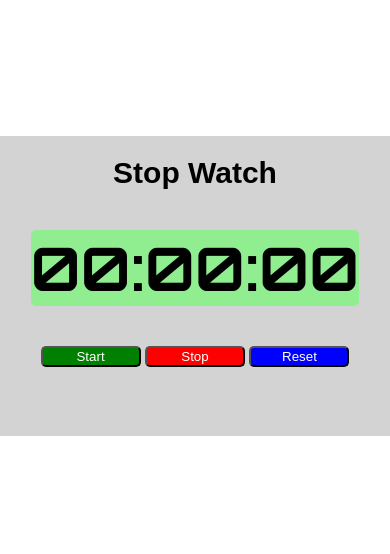
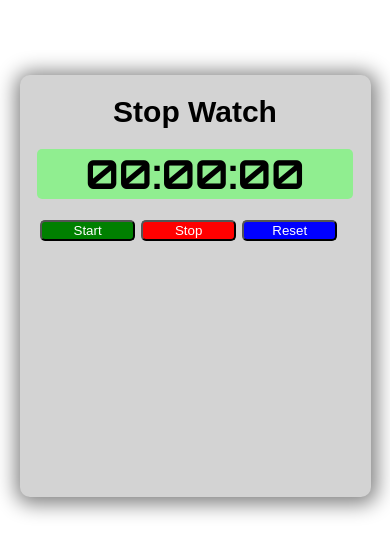
Before and after one commit to vinhorozz/StopWatch, a plain HTML site: page index.html in a window 390 px wide. Shown: the part 136-690 px from the top of the page. Drawn offline with Linux system fonts and the light colour scheme.

Commit message:
style: box-shadow, responsividade

```diff
--- a/style.css
+++ b/style.css
@@ -10,10 +10,11 @@ body{
 
 #main{
     background-color:lightgrey;
-    height:300px;
+    height:50%;
     width:500px;
     items-align:center;
     border-radius:10px;
+    box-shadow:1px 2px 20px 5px  grey
 }
 #label{
     font-size:30px;
@@ -22,15 +23,15 @@ body{
 }
 #display{
     font-family: 'Segment7', 'DS-Digital', 'Digital-7', 'Orbitron', 'Courier New', monospace;
-    margin:40px;
+    margin:5%;
     border-radius:5px;
     background-color:lightgreen;
-    font-size:60px;
+    font-size:50px;
     text-align:center;
     items-align:center;
 }
 #control{
-    width:100%;
+    width:90%;
     margin:auto;
     text-align:center;
     items-align:center;
@@ -38,9 +39,17 @@ body{
 
 button{
     color:#fff;
-    width:100px;
     border-radius:5px;
+    cursor:pointer;
+    width:30%;
+    margin:1%;
+
 }
+
+button:focus{
+    border:2px solid blue;
+}
+
 #start{
     background-color:green;
 }
@@ -50,3 +59,49 @@ button{
 #reset{
     background-color:blue;
 }
+
+#start:hover{
+    background-color:lightgreen;
+    border:2px solid blue;
+}
+#stop:hover{
+    background-color:orange;
+    border:2px solid blue;
+}
+
+#reset:hover{
+    background-color:lightblue;
+    border:2px solid blue;
+}
+
+@media(max-width:500px){
+    #main{
+        width:90%;
+    }
+    #display{
+        font-size:40px;
+    }
+    #control{
+        display:flex;
+        width: 90%;
+    }
+}
+
+@media(max-width:250px){
+    #label{
+        font-size:20px
+    }
+
+    #main{
+        width:90%;
+    }
+    #display{
+        font-size:20px;
+
+    }
+    #control{
+        display:flex;
+        width: 90%;
+    }
+
+}
```
